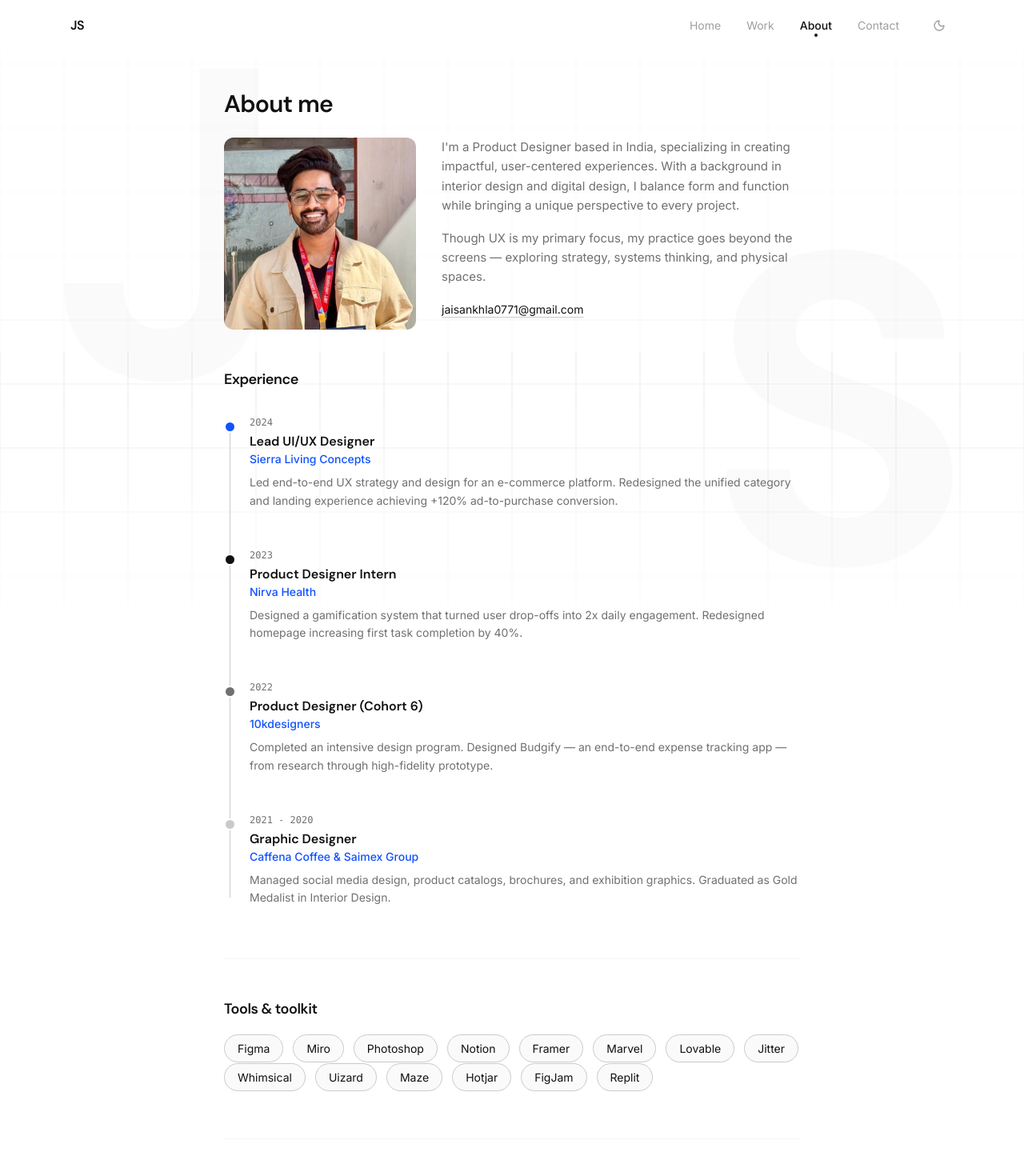
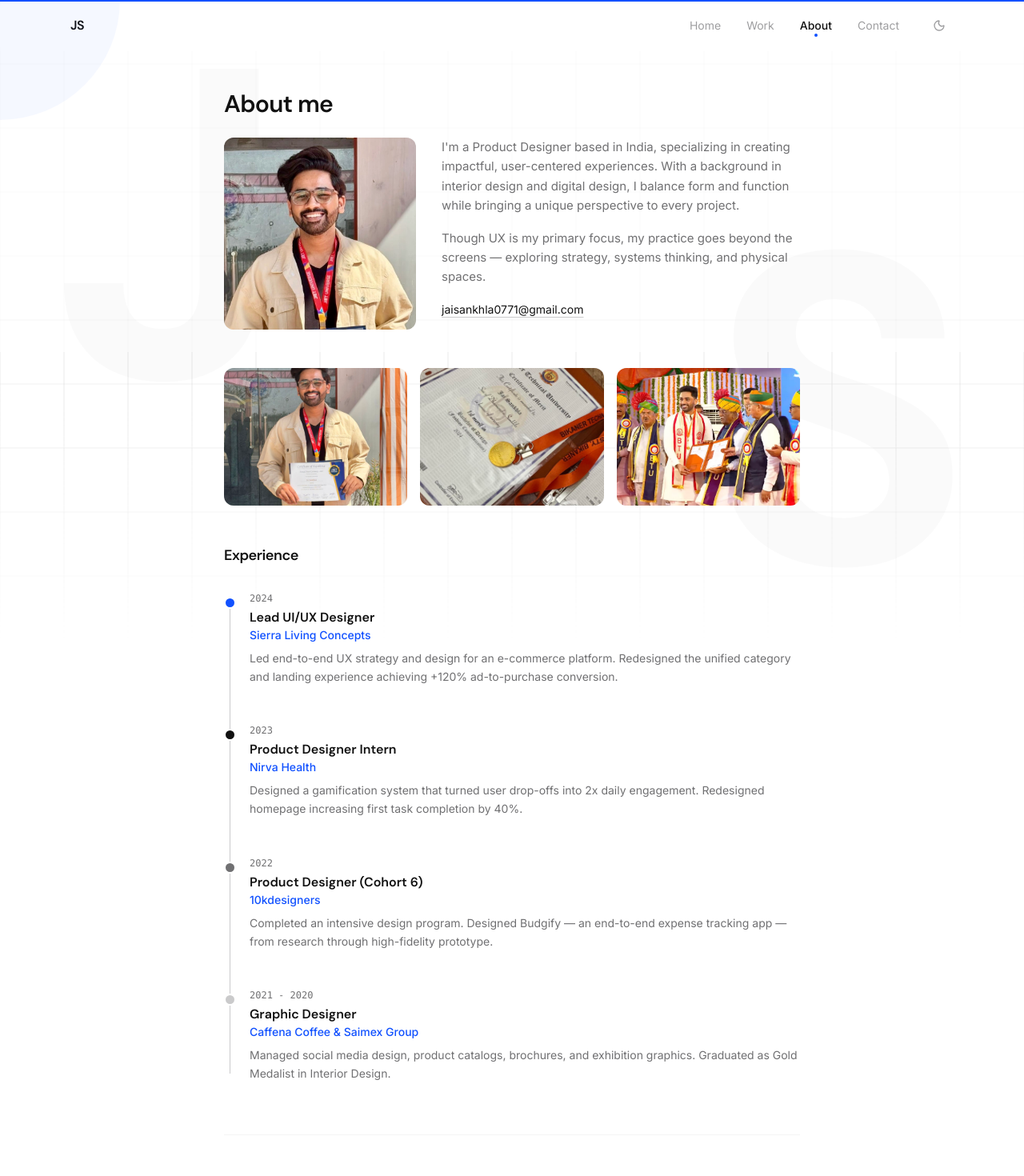
Before and after one commit to Jai-Sankhla/portfolio-website, a Next.js app: page /about in a window 1280 px wide. Shown: the top 1470 px of the page at 80% size. Built offline with nearby package versions, Linux system fonts and the light colour scheme.

Commit message:
interactivity audit: CursorGlow, progress bar, scroll cue, 404 page, navbar indicator, stagger entrance, parallax images, tool SVGs, about gallery, footer hover, theme press

```diff
--- a/src/app/about/page.tsx
+++ b/src/app/about/page.tsx
@@ -76,6 +76,22 @@ export default function About() {
           </div>
         </div>
 
+        <div className="grid grid-cols-3 gap-4 mb-12">
+          {["about-1", "about-3", "about-4"].map((img, i) => (
+            <ScrollReveal key={img} delay={0.3 + i * 0.05}>
+              <div className="relative aspect-[4/3] rounded-xl overflow-hidden bg-[#f5f5f5] dark:bg-[#151515]">
+                <Image
+                  src={`/images/${img}.jpeg`}
+                  alt=""
+                  fill
+                  className="object-cover"
+                  sizes="33vw"
+                />
+              </div>
+            </ScrollReveal>
+          ))}
+        </div>
+
         <section className="mb-16">
           <ScrollReveal>
             <h2 className="text-lg font-[family-name:var(--font-display)] font-semibold tracking-tight mb-8">
@@ -94,7 +110,12 @@ export default function About() {
           <div className="flex flex-wrap gap-3">
             {tools.map((tool, i) => (
               <ScrollReveal key={tool} delay={i * 0.03}>
-                <span className="text-sm px-4 py-2 rounded-full bg-[#f5f5f5]/50 dark:bg-[#151515]/50 border border-[#cacacb] dark:border-[#333333] hover:border-[#1151ff] dark:hover:border-[#1151ff] transition-colors">
+                <span className="text-sm px-3 py-1.5 rounded-full bg-[#f5f5f5]/50 dark:bg-[#151515]/50 border border-[#cacacb] dark:border-[#333333] hover:border-[#1151ff] dark:hover:border-[#1151ff] transition-colors inline-flex items-center gap-2">
+                  <img
+                    src={`/images/tool-${tool.toLowerCase()}.svg`}
+                    alt=""
+                    className="w-4 h-4"
+                  />
                   {tool}
                 </span>
               </ScrollReveal>
--- a/src/app/layout.tsx
+++ b/src/app/layout.tsx
@@ -4,8 +4,9 @@ import "./globals.css";
 import { ThemeProvider } from "@/components/ThemeProvider";
 import Navbar from "@/components/Navbar";
 import Footer from "@/components/Footer";
-// import CursorGlow from "@/components/CursorGlow";
+import CursorGlow from "@/components/CursorGlow";
 import GhostMonogram from "@/components/GhostMonogram";
+import ReadingProgress from "@/components/ReadingProgress";
 
 const dmSans = DM_Sans({
   subsets: ["latin"],
@@ -64,7 +65,8 @@ export default function RootLayout({
       <body suppressHydrationWarning>
         <ThemeProvider>
           <Navbar />
-          {/* <CursorGlow /> */}
+          <ReadingProgress />
+          <CursorGlow />
           <GhostMonogram />
           <main>{children}</main>
           <Footer />
--- /dev/null
+++ b/src/app/not-found.tsx
@@ -0,0 +1,22 @@
+import Link from "next/link";
+
+export default function NotFound() {
+  return (
+    <div className="min-h-screen flex items-center justify-center">
+      <div className="text-center">
+        <p className="text-[100px] md:text-[140px] font-[family-name:var(--font-display)] font-bold tracking-tighter leading-none text-[#cacacb] dark:text-[#2a2a2a] select-none">
+          404
+        </p>
+        <p className="text-[#707072] mt-4 mb-8">
+          Page not found
+        </p>
+        <Link
+          href="/"
+          className="inline-flex px-6 py-3 bg-[#111111] dark:bg-[#f5f5f5] text-[#ffffff] dark:text-[#000000] text-sm font-medium rounded-full hover:bg-[#1151ff] dark:hover:bg-[#1151ff] transition-colors"
+        >
+          Go home
+        </Link>
+      </div>
+    </div>
+  );
+}
--- a/src/components/Footer.tsx
+++ b/src/components/Footer.tsx
@@ -35,7 +35,7 @@ export default function Footer() {
                 href={site.social.linkedin}
                 target="_blank"
                 rel="noopener noreferrer"
-                className="text-sm text-[#707072] hover:text-[#1151ff] transition-colors w-fit"
+                className="text-sm text-[#707072] hover:text-[#1151ff] hover:-translate-y-0.5 transition-all duration-300 w-fit"
               >
                 LinkedIn
               </a>
@@ -43,7 +43,7 @@ export default function Footer() {
                 href={site.social.twitter}
                 target="_blank"
                 rel="noopener noreferrer"
-                className="text-sm text-[#707072] hover:text-[#1151ff] transition-colors w-fit"
+                className="text-sm text-[#707072] hover:text-[#1151ff] hover:-translate-y-0.5 transition-all duration-300 w-fit"
               >
                 X / Twitter
               </a>
@@ -51,7 +51,7 @@ export default function Footer() {
                 href={site.social.dribbble}
                 target="_blank"
                 rel="noopener noreferrer"
-                className="text-sm text-[#707072] hover:text-[#1151ff] transition-colors w-fit"
+                className="text-sm text-[#707072] hover:text-[#1151ff] hover:-translate-y-0.5 transition-all duration-300 w-fit"
               >
                 Dribbble
               </a>
--- a/src/components/Navbar.tsx
+++ b/src/components/Navbar.tsx
@@ -3,7 +3,7 @@
 import { useState, useEffect } from "react";
 import Link from "next/link";
 import { usePathname } from "next/navigation";
-import { motion, AnimatePresence } from "framer-motion";
+import { motion, AnimatePresence, LayoutGroup } from "framer-motion";
 import { Menu, X } from "lucide-react";
 import ThemeToggle from "@/components/ThemeToggle";
 import { site } from "@/data/site";
@@ -32,6 +32,7 @@ export default function Navbar() {
         </Link>
 
         <div className="hidden md:flex items-center gap-8">
+          <LayoutGroup>
             {site.nav.map((link) => (
               <Link
                 key={link.href}
@@ -42,12 +43,16 @@ export default function Navbar() {
                     : "text-[#9e9ea0] hover:text-[#111111] dark:hover:text-[#f5f5f5]"
                 }`}
               >
+                {link.label}
                 {pathname === link.href && (
-                <span className="absolute -bottom-1 left-1/2 -translate-x-1/2 w-1 h-1 rounded-full bg-[#111111] dark:bg-[#f5f5f5]" />
+                  <motion.span
+                    layoutId="nav-indicator"
+                    className="absolute -bottom-1 left-1/2 -translate-x-1/2 w-1 h-1 rounded-full bg-[#1151ff]"
+                  />
                 )}
-              {link.label}
               </Link>
             ))}
+          </LayoutGroup>
           <ThemeToggle />
         </div>
 
--- a/src/components/ParallaxImage.tsx
+++ b/src/components/ParallaxWrapper.tsx
@@ -2,21 +2,18 @@
 
 import { useRef } from "react";
 import { motion, useScroll, useTransform } from "framer-motion";
-import Image from "next/image";
 
-interface ParallaxImageProps {
-  src: string;
-  alt: string;
+interface ParallaxWrapperProps {
+  children: React.ReactNode;
   speed?: number;
   className?: string;
 }
 
-export default function ParallaxImage({
-  src,
-  alt,
-  speed = 0.3,
+export default function ParallaxWrapper({
+  children,
+  speed = 0.2,
   className = "",
-}: ParallaxImageProps) {
+}: ParallaxWrapperProps) {
   const ref = useRef<HTMLDivElement>(null);
   const { scrollYProgress } = useScroll({
     target: ref,
@@ -25,10 +22,8 @@ export default function ParallaxImage({
   const y = useTransform(scrollYProgress, [0, 1], [speed * 100, speed * -100]);
 
   return (
-    <div ref={ref} className={`relative overflow-hidden ${className}`}>
-      <motion.div style={{ y }} className="w-full h-full">
-        <Image src={src} alt={alt} fill className="object-cover" sizes="100vw" />
-      </motion.div>
+    <div ref={ref} className={`overflow-hidden ${className}`}>
+      <motion.div style={{ y }}>{children}</motion.div>
     </div>
   );
 }
--- a/src/components/ProjectStack.tsx
+++ b/src/components/ProjectStack.tsx
@@ -144,12 +144,15 @@ export default function ProjectStack() {
   return (
     <div className="relative" style={{ height: `${(total - 1) * STICKY_GAP + SECTION_HEIGHT}vh` }}>
       {caseStudies.map((project, i) => (
-        <StackedCard
+        <motion.div
           key={project.slug}
-          project={project}
-          index={i}
-          total={total}
-        />
+          initial={{ opacity: 0, y: 60 }}
+          whileInView={{ opacity: 1, y: 0 }}
+          viewport={{ once: true, margin: "-60px" }}
+          transition={{ duration: 0.6, ease: [0.16, 1, 0.3, 1], delay: i * 0.1 }}
+        >
+          <StackedCard project={project} index={i} total={total} />
+        </motion.div>
       ))}
     </div>
   );
--- /dev/null
+++ b/src/components/ReadingProgress.tsx
@@ -0,0 +1,15 @@
+"use client";
+
+import { motion, useScroll, useTransform } from "framer-motion";
+
+export default function ReadingProgress() {
+  const { scrollYProgress } = useScroll();
+  const scaleX = useTransform(scrollYProgress, [0, 1], [0, 1]);
+
+  return (
+    <motion.div
+      style={{ scaleX, transformOrigin: "left" }}
+      className="fixed top-0 left-0 right-0 z-[100] h-[2px] bg-[#1151ff]"
+    />
+  );
+}
--- a/src/components/ThemeToggle.tsx
+++ b/src/components/ThemeToggle.tsx
@@ -9,8 +9,15 @@ export default function ThemeToggle() {
 
   return (
     <button
-      onClick={toggle}
-      className="relative w-9 h-9 flex items-center justify-center rounded-full text-[#9e9ea0] hover:text-[#111111] dark:hover:text-[#f5f5f5] transition-colors"
+      onClick={() => {
+        toggle();
+        const btn = document.activeElement as HTMLElement;
+        if (btn) btn.style.transform = "scale(0.85)";
+        setTimeout(() => {
+          if (btn) btn.style.transform = "";
+        }, 150);
+      }}
+      className="relative w-9 h-9 flex items-center justify-center rounded-full text-[#9e9ea0] hover:text-[#111111] dark:hover:text-[#f5f5f5] transition-colors active:scale-90"
       aria-label={`Switch to ${theme === "light" ? "dark" : "light"} mode`}
     >
       <motion.span
```
Also changed, not shown: src/components/CaseStudyLayout.tsx (+7 -6 lines), src/components/HeroSection.tsx (+23 -1 lines). Lines whose indentation alone changed are shown as unchanged.
